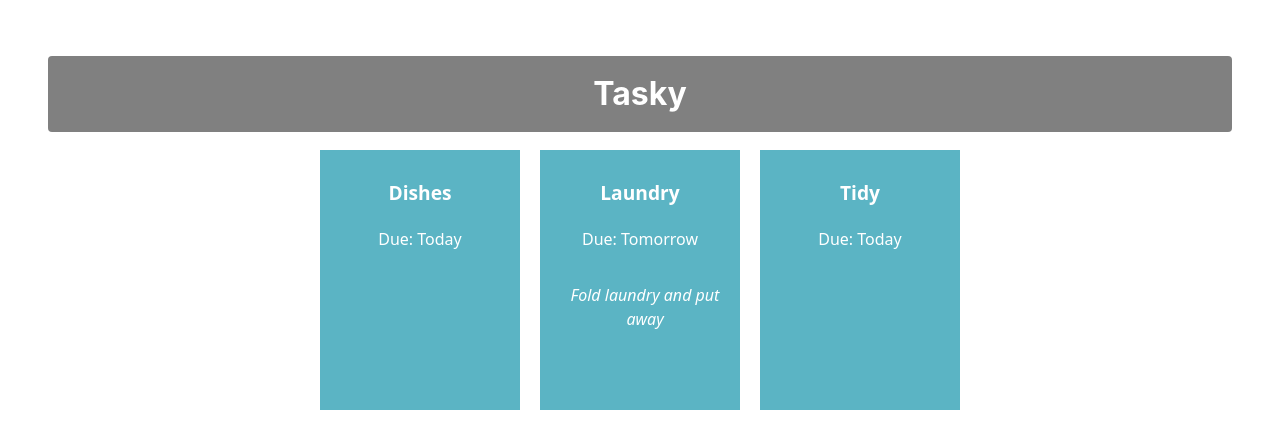
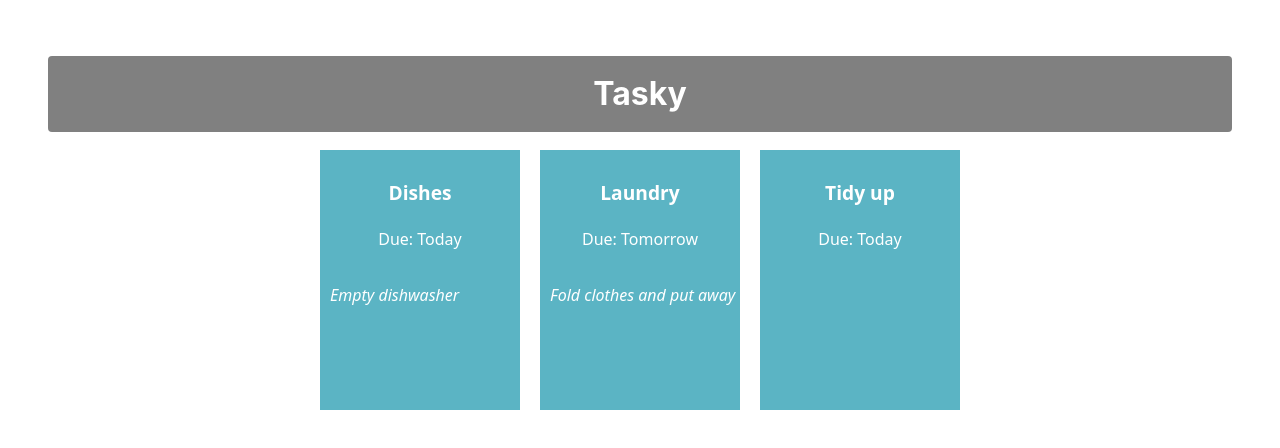
Before and after one commit to AndreyKutasevych/react-basics-labs, a React (Vite) app in the folder tasky/: page / in a window 1280 px wide. Shown: the top 448 px of the page. Built offline with nearby package versions, Linux system fonts and the light colour scheme.

Commit message:
Added task state

```diff
--- a/tasky/src/App.jsx
+++ b/tasky/src/App.jsx
@@ -5,15 +5,25 @@
 import Task from './components/Task';
 
 
+
 function App() {
-  return (
+    const [ taskState, setTaskState ] = useState({
+    tasks: [
+      { title:"Dishes", description: "Empty dishwasher", deadline: "Today" },
+      { title: "Laundry", description: "Fold clothes and put away", deadline: "Tomorrow" },
+      { title: "Tidy up", deadline: "Today" }
+    ]
+  });
+    return (
     <div className="container">
       <h1>Tasky</h1>
-      <Task title="Dishes" deadline="Today" />
-      <Task title="Laundry" deadline="Tomorrow" description="Fold laundry and put away"/>
-      <Task title="Tidy" deadline="Today" />
+      <Task title={taskState.tasks[0].title} deadline={taskState.tasks[0].deadline} description={taskState.tasks[0].description} />
+      <Task title={taskState.tasks[1].title} deadline={taskState.tasks[1].deadline} description={taskState.tasks[1].description} />
+      <Task title={taskState.tasks[2].title} deadline={taskState.tasks[2].deadline} description={taskState.tasks[2].description} />
     </div>
   );
+
+
 }
 
 export default App
```
